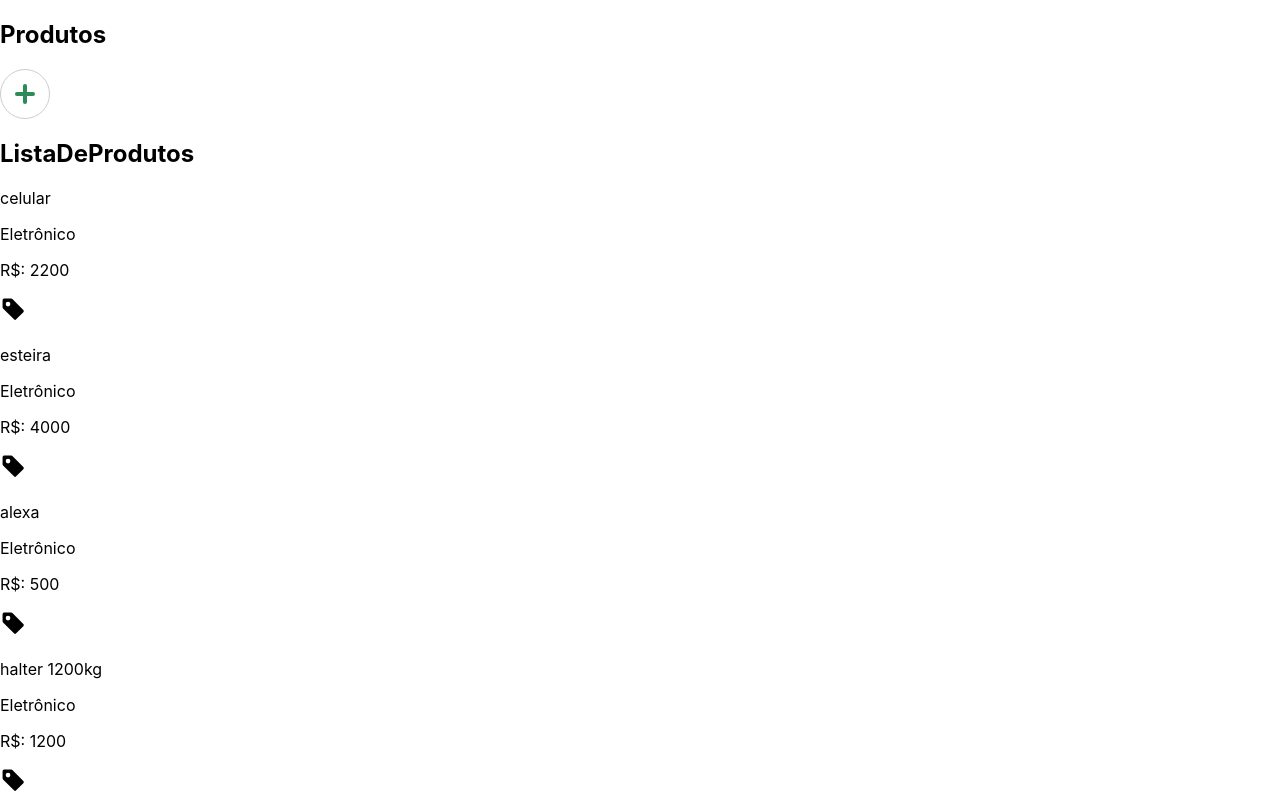
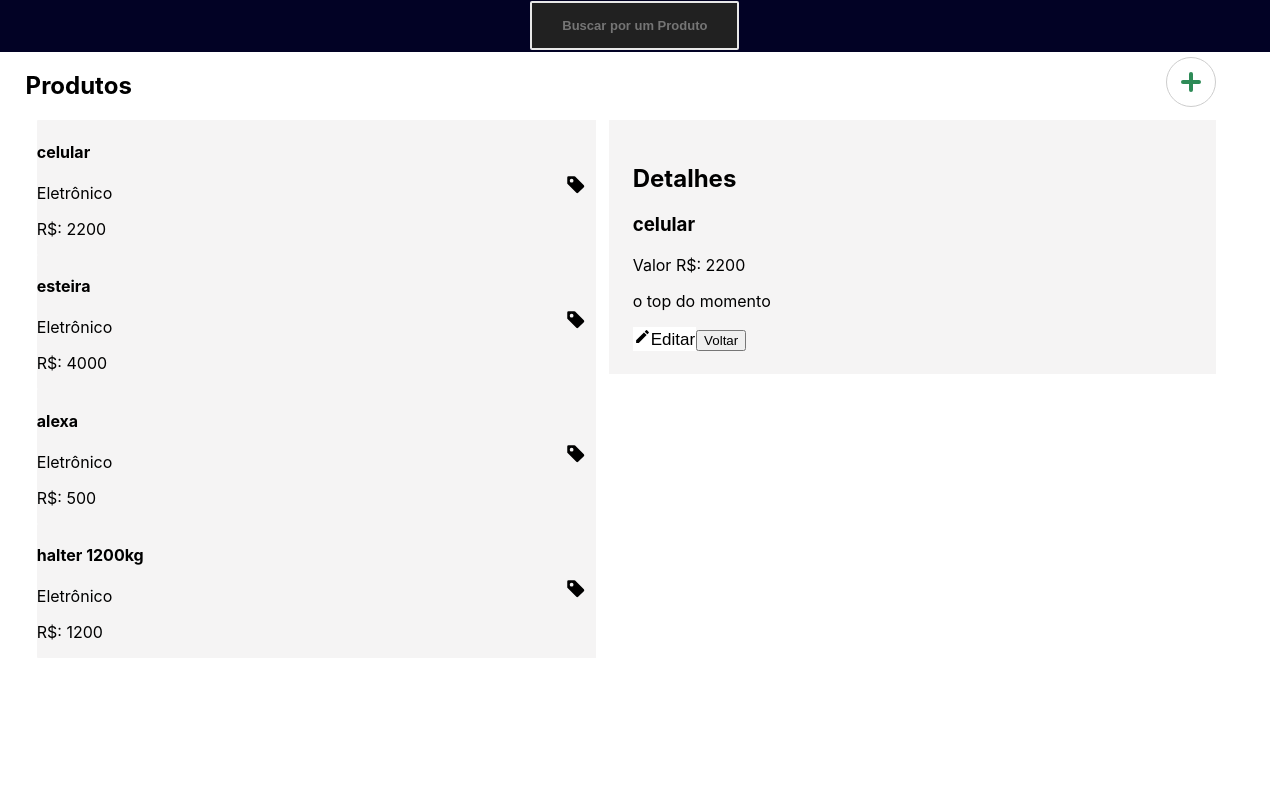
Before and after one commit to VictorVidal08/front-end-radar-fit, a React (Create React App) app: page /#/novoproduto in a window 1280 px wide. Shown: the top 800 px of the page. Built offline with nearby package versions, Linux system fonts and the light colour scheme; no server answers.

Commit message:
style: adding some css

```diff
--- a/src/components/detalhesProduto/detalhes.css
+++ b/src/components/detalhesProduto/detalhes.css
@@ -6,3 +6,11 @@
     font-size: 17px;
     cursor: pointer;
   }
+
+.details-container {
+    background: #f5f4f4;
+    width: 50%;
+    height: 60%;
+    margin-left: 2%;
+    padding: 2%;
+}
--- a/src/components/detalhesProduto/detalhes.jsx
+++ b/src/components/detalhesProduto/detalhes.jsx
@@ -17,7 +17,7 @@ function Detalhes() {
           "updated": "1970-01-01T00:00:00.000Z"
         }]
   return (
-    <section>
+    <section class="details-container">
       <h2>Detalhes</h2>
       { fakeProduct.map((product) => (
         <div>
--- /dev/null
+++ b/src/components/header/header.css
@@ -0,0 +1,25 @@
+.input {
+    border: 2px solid #e8e8e8;
+    padding: 15px;
+    border-radius: 2px;
+    background-color: #212121;
+    font-size: small;
+    font-weight: bold;
+    text-align: center;
+   }
+
+   .input:focus {
+    outline-color: white;
+    background-color: #212121;
+    color: #e8e8e8;
+    box-shadow: 5px 5px #888888;
+   }
+
+   .headerContainer {
+    padding: 0.1%;
+    display: flex;
+    height: 5%;
+    width: 99%;
+    background-color: rgb(2, 2, 37);
+    justify-content: center;
+   }
--- /dev/null
+++ b/src/components/header/header.jsx
@@ -0,0 +1,10 @@
+import React from 'react';
+import './header.css';
+
+export default function Header() {
+  return (
+    <div class="headerContainer">
+      <input type="text" name="text" class="input" placeholder="Buscar por um Produto"></input>
+    </div>
+  );
+}
--- a/src/components/listaProdutos/listaDeProdutos.css
+++ b/src/components/listaProdutos/listaDeProdutos.css
@@ -1,8 +1,27 @@
 .tag-btn {
-    background-color: white;
+    background: #f5f4f4;
     border: none;
     color: black;
-    padding: 1px 1px;
-    font-size: 25px;
-    cursor: pointer; /* Mouse pointer on hover */
+    padding: 10px 10px;
+    font-size: 20px;
+    cursor: pointer;
   }
+
+  .card {
+    width: 100%;
+    height: 10%;
+    border-radius: 1px;
+    background: #f5f4f4;
+    margin-left: 2%;
+    display: flex;
+    justify-content: space-between;
+   }
+
+   .card:hover {
+    background: #c9c8c8;
+   }
+
+   .products-container {
+    width: 50%;
+    height: 90%;
+   }
--- a/src/components/listaProdutos/listaDeProdutos.jsx
+++ b/src/components/listaProdutos/listaDeProdutos.jsx
@@ -53,14 +53,15 @@ const fakeProducts = [
   ]
 
   return (
-    <section>
-      <h2>ListaDeProdutos</h2>
+    <section class="products-container">
       { fakeProducts.map((product) => (
-        <div>
-            <p>{ product.produto }</p>
-            <p>Eletrônico</p>
-            {/* { categoria do produto não foi informada no README do backend } */}
-            <p>{ `R$: ${ product.valor }` }</p>
+        <div class="card">
+            <div>
+                <h4>{ product.produto }</h4>
+                <p>Eletrônico</p>
+                {/* { categoria do produto não foi informada no README do backend } */}
+                <p>{ `R$: ${ product.valor }` }</p>
+            </div>
             <button
                 class="tag-btn"
                 id={ product._id }
--- /dev/null
+++ b/src/components/novoProduto/novoProduto.css
@@ -0,0 +1,70 @@
+.novo-produto-container {
+    margin-left: 25%;
+    margin-top: 10%;
+    background-color: darkgrey;
+    width: 50%;
+    padding: 2%;
+}
+
+.form__group {
+    position: relative;
+    padding: 20px 0 0;
+    margin-top: 10px;
+    width: 100%;
+    max-width: 180px;
+  }
+
+  .form__field {
+    font-family: inherit;
+    width: 100%;
+    border: none;
+    border-bottom: 2px solid #9b9b9b;
+    outline: 0;
+    font-size: 17px;
+    color: #fff;
+    padding: 7px 0;
+    background: transparent;
+    transition: border-color 0.2s;
+  }
+
+  .form__field::placeholder {
+    color: transparent;
+  }
+
+  .form__field:placeholder-shown ~ .form__label {
+    font-size: 17px;
+    cursor: text;
+    top: 20px;
+  }
+
+  .form__label {
+    position: absolute;
+    top: 0;
+    display: block;
+    transition: 0.2s;
+    font-size: 17px;
+    color: #9b9b9b;
+    pointer-events: none;
+  }
+
+  .form__field:focus {
+    padding-bottom: 6px;
+    font-weight: 700;
+    border-width: 3px;
+    border-image: linear-gradient(to right, #116399, #38caef);
+    border-image-slice: 1;
+  }
+
+  .form__field:focus ~ .form__label {
+    position: absolute;
+    top: 0;
+    display: block;
+    transition: 0.5s;
+    font-size: 17px;
+    color: #38caef;
+    font-weight: 700;
+  }
+
+  .form__field:required, .form__field:invalid {
+    box-shadow: none;
+  }
--- a/src/components/novoProduto/novoProduto.jsx
+++ b/src/components/novoProduto/novoProduto.jsx
@@ -1,6 +1,7 @@
 import React, { useEffect, useState } from 'react';
 import { useHistory } from 'react-router-dom';
 import { createNewProduct } from '../../service/requests';
+import './novoProduto.css'
 
 function NovoProduto() {
   const [produto, setProduto] = useState('');
@@ -34,17 +35,35 @@ function NovoProduto() {
     history.push('/');
   };
   return (
-    <section>
-      <h2>NovoProduto</h2>
-      <form onSubmit={ (e) => handleSubmit(e) } >
+    <section class="novo-produto-container">
+      <h2>Novo Produto</h2>
+      <form
+        onSubmit={ (e) => handleSubmit(e) }
+      >
+      <div class="form__group field">
       <label htmlFor="produto-input">
           Produto:
           <br />
           <input
-            type="text"
+            placeholder="Produto"
+            class="form__field"
+            type="input"
             id="produto-input"
             value={ produto }
             onChange={ ({ target }) => setProduto(target.value) }
+          />
+        </label>
+        <br />
+        <label htmlFor="valor-input">
+          Valor:
+          <br />
+          <input
+            placeholder="Valor"
+            class="form__field"
+            type="input"
+            id="valor-input"
+            value={ valor }
+            onChange={ ({ target }) => setValor(target.value) }
           />
         </label>
         <br />
@@ -52,23 +71,16 @@ function NovoProduto() {
           Descricao:
           <br />
           <input
-            type="text"
+            placeholder="Descricao"
+            class="form__field"
+            type="input"
             id="descricao-input"
             value={ descricao }
             onChange={ ({ target }) => setDescricao(target.value) }
           />
         </label>
-        <br />
-        <label htmlFor="valor-input">
-          Valor:
-          <br />
-          <input
-            type="text"
-            id="valor-input"
-            value={ valor }
-            onChange={ ({ target }) => setValor(target.value) }
-          />
-        </label>
+      </div>
+
       </form>
       <button
         onClick={ () => {
--- a/src/pages/produtos/produtos.css
+++ b/src/pages/produtos/produtos.css
@@ -9,10 +9,11 @@
     transition: width 0.2s ease-in-out;
     font-weight: 500;
     font-family: inherit;
+    margin-top: 0.5%;
   }
 
   .add-btn:hover {
-    width: 120px;
+    width: 140px;
   }
 
   .add-btn::before,
@@ -93,3 +94,16 @@
     height: 4px;
     top: calc(50% - 2px);
   }
+
+  .container {
+    display: flex;
+    justify-content: space-between;
+    margin-left: 2%;
+    margin-right: 5%;
+  }
+
+.components-container {
+  display: flex;
+  margin-left: 2%;
+  margin-right: 5%;
+}
--- a/src/pages/produtos/produtos.jsx
+++ b/src/pages/produtos/produtos.jsx
@@ -2,12 +2,15 @@ import React from 'react';
 import { useHistory } from 'react-router-dom';
 import Detalhes from '../../components/detalhesProduto/detalhes';
 import ListaDeProdutos from '../../components/listaProdutos/listaDeProdutos';
+import Header from '../../components/header/header';
 import './produtos.css';
 
 function Produtos() {
   const history = useHistory();
   return (
     <section>
+      <Header />
+      <div class="container">
       <h1>Produtos</h1>
       <button
         onClick={ () => {
@@ -18,8 +21,11 @@ function Produtos() {
         <div class="add-icon"></div>
         <div class="btn-txt">Novo Produto</div>
       </button>
-      <ListaDeProdutos />
-      <Detalhes />
+      </div>
+      <div class="components-container">
+        <ListaDeProdutos />
+        <Detalhes />
+      </div>
     </section>
   );
 }
```
